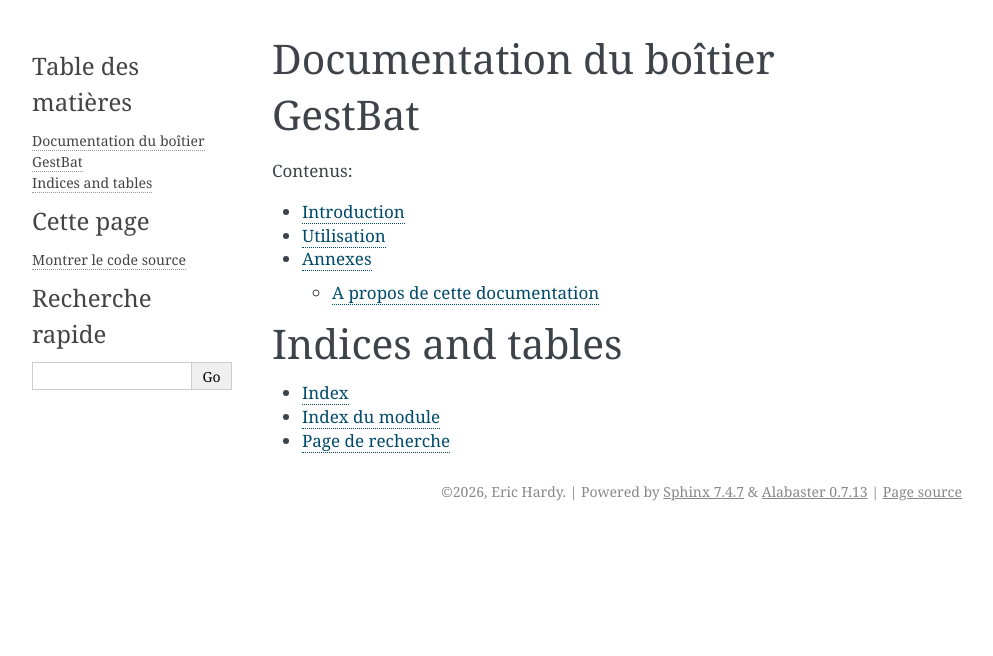
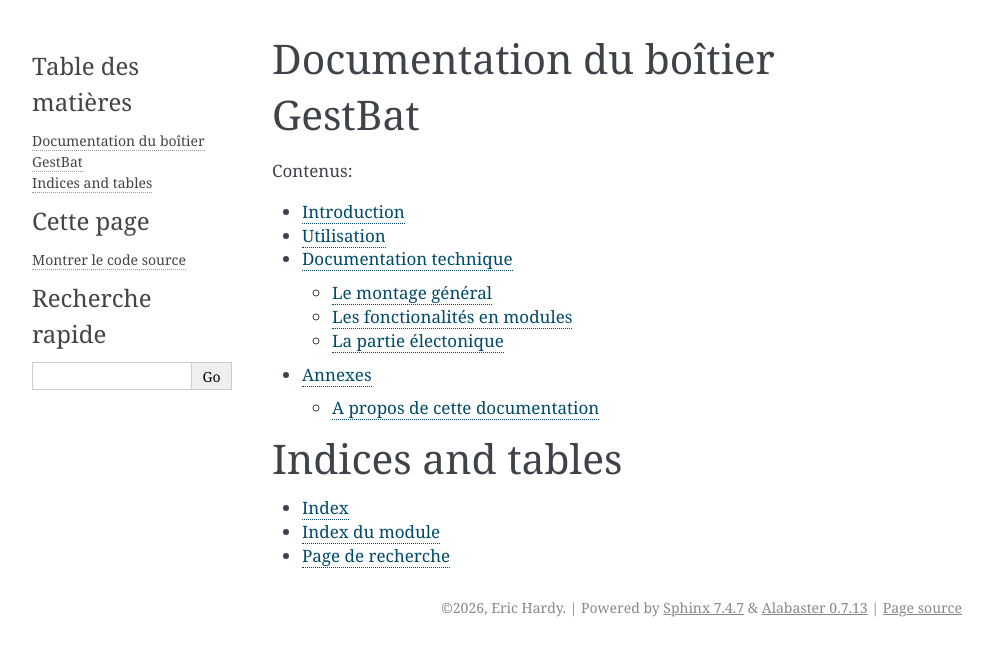
Before and after one commit to erichardy/GestBat, a Sphinx documentation site: the page built from doc/index.rst, in a window 1280 px wide. Shown: the top 656 px of the page, without its empty margins (148-1141 px from the left). Built offline with Sphinx 7.4.7, drawn with Linux system fonts in a browser that asks for light colours.

Commit message:
doc in progress

```diff
--- a/doc/index.rst
+++ b/doc/index.rst
@@ -12,6 +16,7 @@ Documentation du boîtier GestBat
 
    Introduction <intro>
    Utilisation <utilisation>
+   Documentation technique <technique>
    Annexes <annexes>
 
 
--- a/doc/intro.rst
+++ b/doc/intro.rst
@@ -1,3 +1,5 @@
+.. include:: links.rst
+
 
 Introduction
 ============
--- /dev/null
+++ b/doc/technique.rst
@@ -0,0 +1,40 @@
+
+.. include:: links.rst
+
+
+Documentation technique
+=======================
+
+.. note::
+    Des différences peuvent apparaître entre le schémas et la réalité. Idem pour
+    les N° des pins du RPI-Pico
+
+
+Le montage général
+------------------
+
+.. image:: SchemasComplet.png
+
+
+
+Les fonctionalités en modules
+-----------------------------
+
+
+* La mise sous tension
+
+* Le délai avant le début de la charge
+
+* Le début de la charge
+
+
+
+
+
+
+La partie électonique
+---------------------
+
+
+
+ezrfzer
```
Also changed, not shown: other parts of doc/index.rst (+4 -0 lines), doc/SchemasComplet.png (added), 1 other file.
